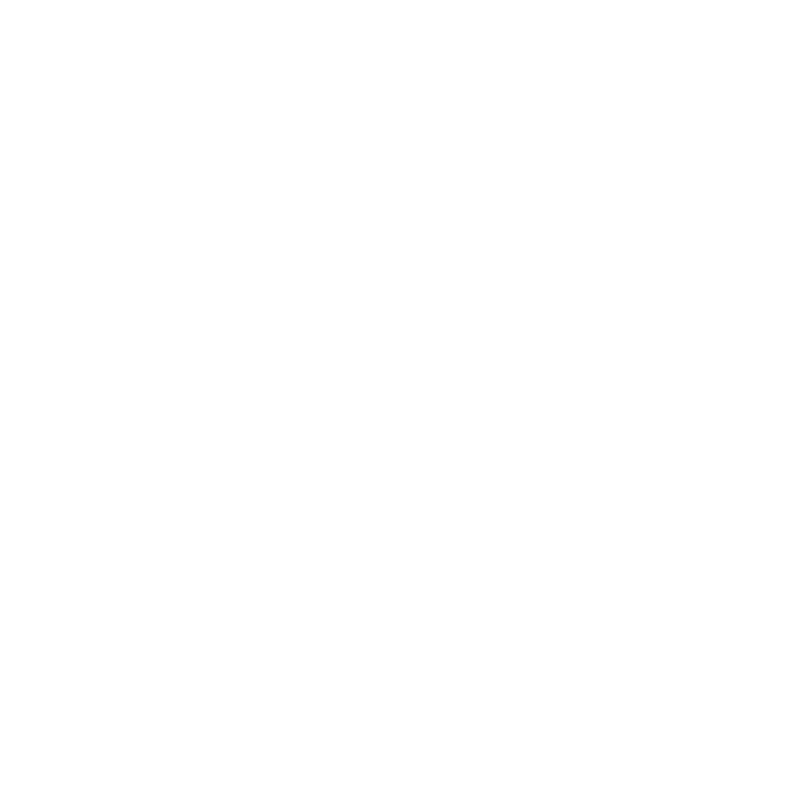
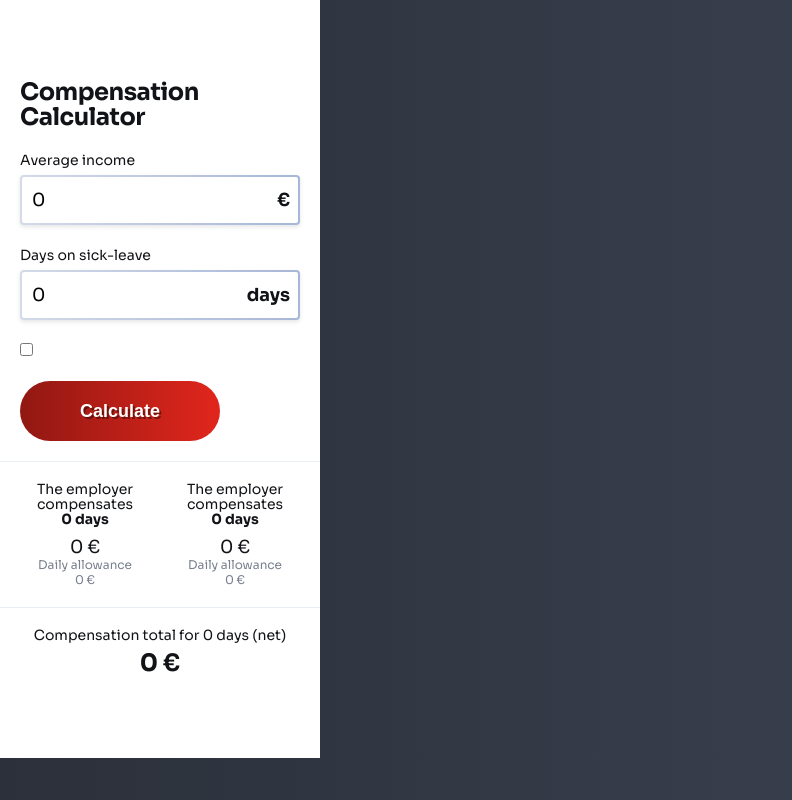
Before and after one commit to frezzzen/redberry-assignment, a Vue app: page / in a window 1280 px wide. Shown: the whole page, without its empty margins (0-792 px from the left). Built offline with nearby package versions, Linux system fonts and the light colour scheme.

Commit message:
created compensation calculator component

```diff
--- a/src/app.vue
+++ b/src/app.vue
@@ -1,7 +1,11 @@
-<script setup lang="ts"></script>
+<script setup lang="ts">
+import CompensationCalculator from './components/compensation-calculator/compensation-calculator.vue';
+</script>
 
 <template>
-  <div></div>
+  <div>
+    <compensation-calculator />
+  </div>
 </template>
 
 <style lang="scss" scoped></style>
--- a/src/components/base/base-input.vue
+++ b/src/components/base/base-input.vue
@@ -63,9 +63,8 @@
     }
   }
 
-  .type {
-    top: calc(50% - 2rem);
-    transform: translateY(-50%);
+  .form-type {
+    top: calc(100% - 4rem);
     position: absolute;
     right: 1rem;
   }
--- a/src/components/common/formatted-number.vue
+++ b/src/components/common/formatted-number.vue
@@ -0,0 +1,17 @@
+<script setup lang="ts">
+import { computed } from 'vue';
+
+interface Props {
+  number: number;
+  symbol?: string;
+}
+
+const props = defineProps<Props>();
+
+const formattedNumber = computed(() => {
+  const intl = Intl.NumberFormat();
+  return intl.format(props.number);
+});
+</script>
+
+<template>{{ formattedNumber }} {{ symbol }}</template>
--- a/src/components/compensation-calculator/compensation-calculator.vue
+++ b/src/components/compensation-calculator/compensation-calculator.vue
@@ -4,63 +4,80 @@
 import BaseCheckbox from '../base/base-checkbox.vue';
 import { UserInformation } from '../../types/user/user-information.type';
 import BaseButton from '../base/base-button.vue';
+import { useCompensationCalculator } from '../../composables/useCompensationCalculator';
+import FormattedNumber from '../common/formatted-number.vue';
 
 const userInformation = ref<UserInformation>({
   averageIncome: 0,
   daysOnSickLeave: 0,
   hasTuberculosis: false
 });
+
+const { employer, healthInsurance, calculateCompensation } = useCompensationCalculator(userInformation);
+
+const onCalculateClick = () => {
+  calculateCompensation();
+};
 </script>
 
 <template>
   <div class="compensation-calculator">
-    <h1>Compensation Calculator</h1>
-    <form @submit.prevent>
-      <base-input v-model="userInformation.averageIncome" placeholder="Average income"> € </base-input>
-      <base-input v-model="userInformation.daysOnSickLeave" placeholder="Days on sick-leave"> days </base-input>
-      <base-checkbox v-model="userInformation.hasTuberculosis">
-        <span>I have Tuberculosis</span>
-      </base-checkbox>
-      <base-button> Calculate </base-button>
+    <h4>Compensation Calculator</h4>
+    <form @submit.prevent="onCalculateClick">
+      <base-input v-model="userInformation.averageIncome" placeholder="Average income">
+        <template #type> € </template>
+      </base-input>
+      <base-input v-model="userInformation.daysOnSickLeave" placeholder="Days on sick-leave">
+        <template #type> days </template>
+      </base-input>
+      <base-checkbox v-model="userInformation.hasTuberculosis"> I have tubercolosis</base-checkbox>
+      <base-button type="submit"> Calculate </base-button>
     </form>
     <div class="result">
       <div>
         <p class="compensation-days">
           The employer compensates <br />
-          <b>4 days </b>
+          <b>{{ employer.compensationDaysCount }} days </b>
         </p>
-        <p class="compensation-value">112,00€</p>
+        <p class="compensation-value">
+          <formatted-number symbol="€" :number="employer.compensationValue" />
+        </p>
         <p class="compensation-daily-allowance">
           Daily allowance <br />
-          28,00 €
+          <formatted-number symbol="€" :number="employer.dailyAllowance" />
         </p>
       </div>
       <div>
         <p class="compensation-days">
           The employer compensates <br />
-          <b>4 days </b>
+          <b>{{ healthInsurance.compensationDaysCount }} days </b>
         </p>
-        <p class="compensation-value">112,00€</p>
+        <p class="compensation-value"><formatted-number symbol="€" :number="healthInsurance.compensationValue" /></p>
         <p class="compensation-daily-allowance">
           Daily allowance <br />
-          28,00 €
+          <formatted-number symbol="€" :number="healthInsurance.dailyAllowance" />
         </p>
       </div>
     </div>
     <div class="total">
-      <p>Compensation total for 7 days (net)</p>
-      <b>112,00€</b>
+      <p>
+        Compensation total for <span>{{ userInformation.daysOnSickLeave }}</span> days (net)
+      </p>
+      <b>
+        <formatted-number symbol="€" :number="employer.compensationValue + healthInsurance.compensationValue" />
+      </b>
     </div>
   </div>
 </template>
 
 <style scoped lang="scss">
 .compensation-calculator {
+  background-color: var(--white);
   padding: 8rem 2rem;
   width: 32rem;
   color: var(--metal-dark);
 
-  h1 {
+  h4 {
     margin-bottom: 2rem;
   }
 
--- a/src/composables/useCompensationCalculator.ts
+++ b/src/composables/useCompensationCalculator.ts
@@ -0,0 +1,82 @@
+import { computed, ref, Ref, toRefs } from 'vue';
+import { UserInformation } from '../types/user/user-information.type';
+
+export interface CompensationResult {
+  dailyAllowance: number;
+  compensationDaysCount: number;
+  compensationValue: number;
+}
+
+/*
+Your employer pays the compensation from the 4th to the 8th day of sick-leave. The
+Estonian Health Insurance Fund pays from the 9th day. The compensation rate is 70% of
+your monthly gross income.
+The maximum duration of one insurance event is 182 days, unless it’s tuberculosis. For
+tuberculosis, it is up to 240 days.
+ */
+
+export const useCompensationCalculator = (userInformation: Ref<UserInformation>) => {
+  const { daysOnSickLeave, hasTuberculosis, averageIncome } = toRefs<UserInformation>(userInformation.value);
+  const healthInsuranceCompensationRate = 0.7;
+  const employerCompensationDaysCount = 5; // from 4th including 8th day (4 5 6 7 8)
+  const healthInsuranceMaximumDuration = computed(() => (hasTuberculosis.value ? 240 : 182) - 8);
+
+  const employer = ref<CompensationResult>({
+    compensationDaysCount: 0,
+    compensationValue: 0,
+    dailyAllowance: 0
+  });
+
+  const healthInsurance = ref<CompensationResult>({
+    dailyAllowance: 0,
+    compensationValue: 0,
+    compensationDaysCount: 0
+  });
+
+  const resetCompensationResult = (result: Ref<CompensationResult>) => {
+    // eslint-disable-next-line no-param-reassign
+    result.value = {
+      dailyAllowance: 0,
+      compensationValue: 0,
+      compensationDaysCount: 0
+    };
+  };
+
+  const calculateCompensation = () => {
+    resetCompensationResult(employer);
+    resetCompensationResult(healthInsurance);
+    if (daysOnSickLeave.value < 4) return;
+    let sickDays = daysOnSickLeave.value - 3;
+    const employerDailyAllowance = averageIncome.value / 30;
+
+    if (sickDays > 4) {
+      employer.value = {
+        dailyAllowance: employerDailyAllowance,
+        compensationValue: employerCompensationDaysCount * employerDailyAllowance,
+        compensationDaysCount: employerCompensationDaysCount
+      };
+
+      const healthInsuranceDailyAllowance = (averageIncome.value * healthInsuranceCompensationRate) / 30;
+      sickDays -= employerCompensationDaysCount;
+      if (sickDays > healthInsuranceMaximumDuration.value) sickDays = healthInsuranceMaximumDuration.value;
+
+      healthInsurance.value = {
+        dailyAllowance: healthInsuranceDailyAllowance,
+        compensationDaysCount: sickDays,
+        compensationValue: sickDays * healthInsuranceDailyAllowance
+      };
+    } else {
+      employer.value = {
+        dailyAllowance: employerDailyAllowance,
+        compensationValue: sickDays * employerDailyAllowance,
+        compensationDaysCount: sickDays
+      };
+    }
+  };
+
+  return {
+    employer,
+    healthInsurance,
+    calculateCompensation
+  };
+};
--- a/src/types/user/user-information.type.ts
+++ b/src/types/user/user-information.type.ts
@@ -0,0 +1,5 @@
+export interface UserInformation {
+  averageIncome: number;
+  daysOnSickLeave: number;
+  hasTuberculosis: boolean;
+}
```
